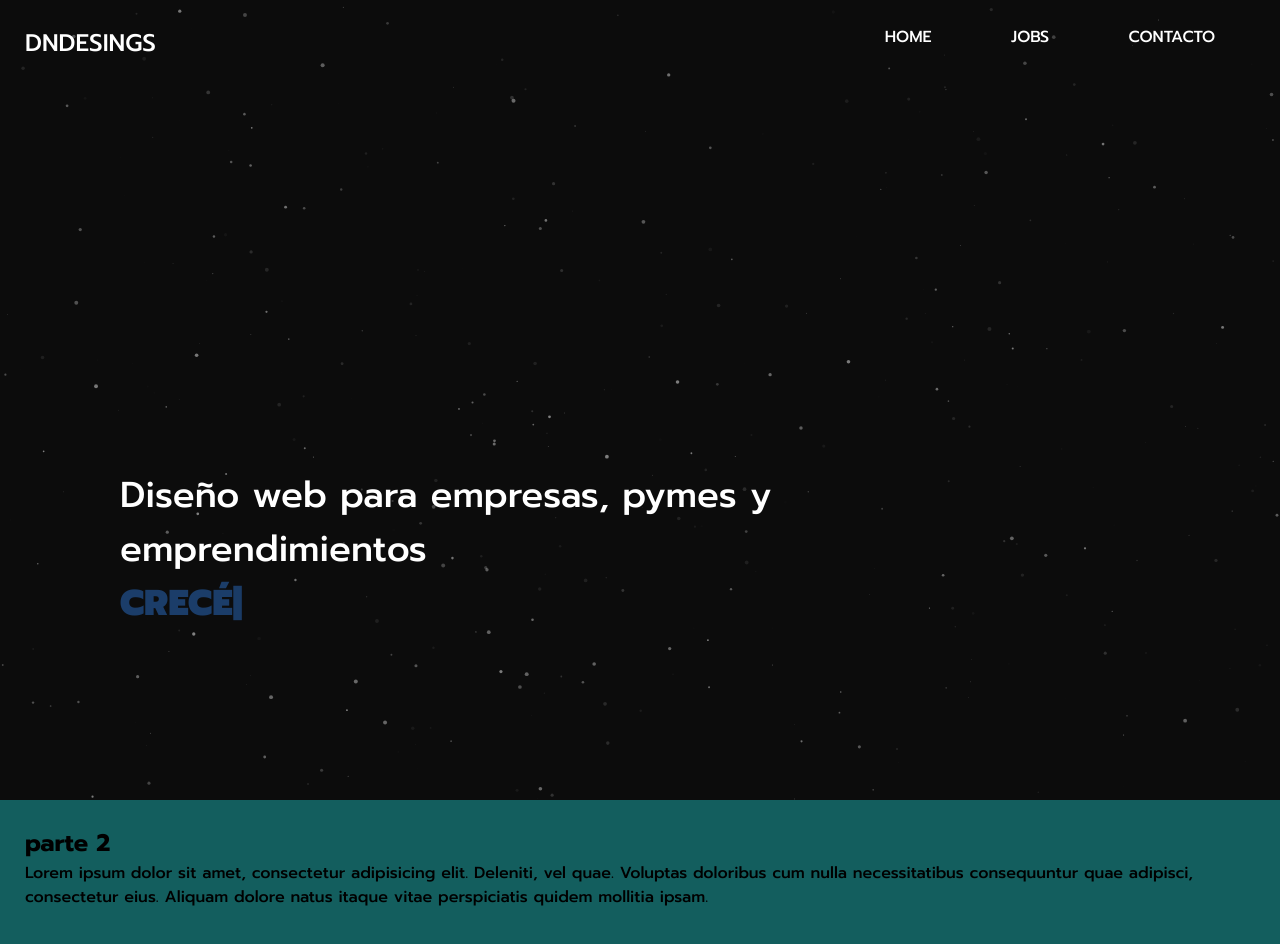
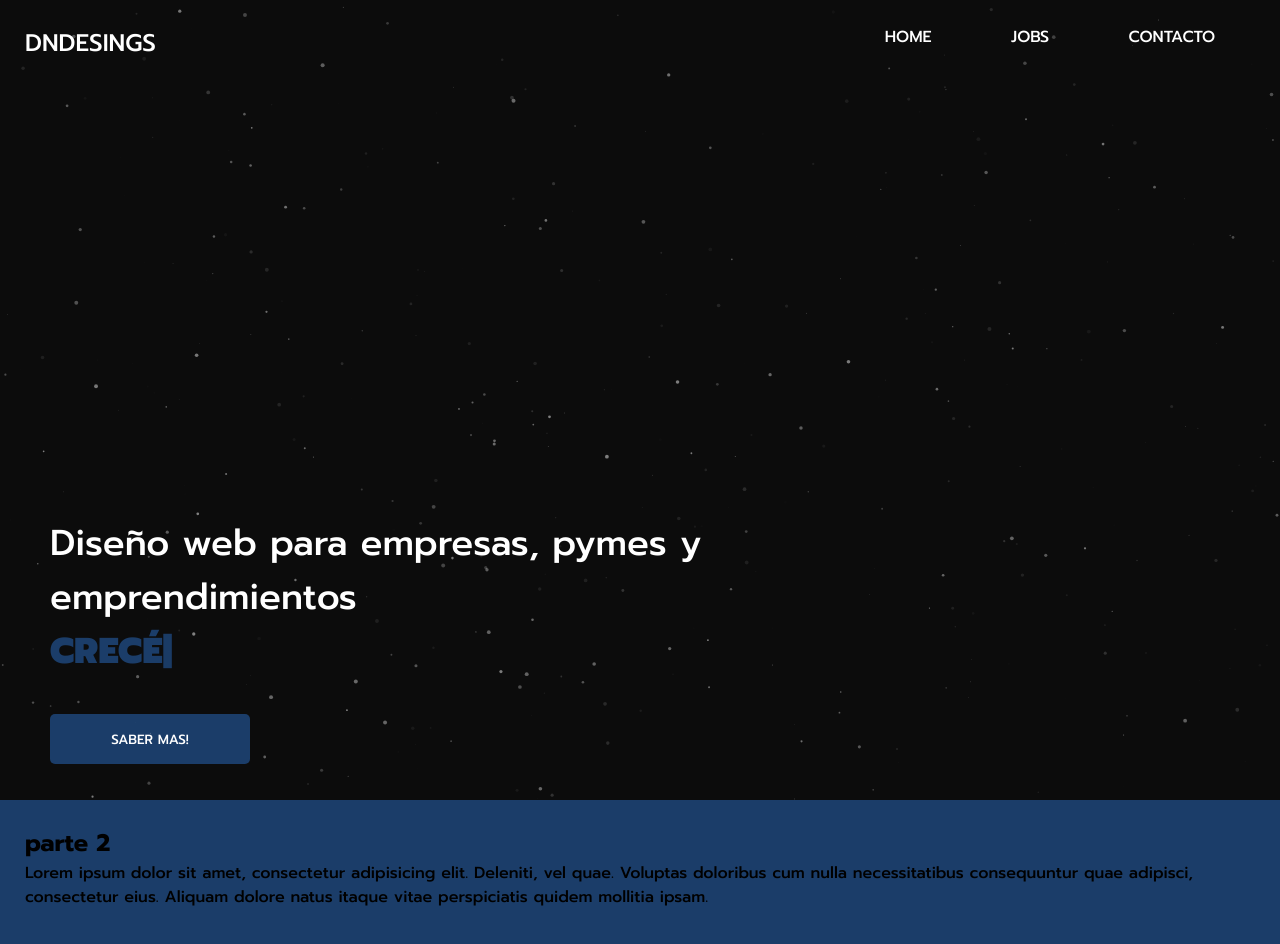
Before and after one commit to darianesquivel/dndesings, a plain HTML site: page index.html in a window 1280 px wide. Drawn offline with nearby package versions, Linux system fonts and the light colour scheme.

Commit message:
add button

```diff
--- a/index.html
+++ b/index.html
@@ -35,6 +35,7 @@
             Diseño web para empresas, pymes y emprendimientos <br />
             <span class="typed"></span>
           </h2>
+          <button>SABER MAS!</button>
         </div>
       </section>
       <section class="section2">
--- a/scss/_global.scss
+++ b/scss/_global.scss
@@ -8,17 +8,6 @@
 
 body {
   background-color: rgb(12, 12, 12);
-}
-
-.container {
-  width: 100%;
-  padding: 100px;
-}
-
-@media (max-width: 900px) {
-  .container {
-    padding: 20px;
-  }
 }
 
 /* PARTICLES */
--- a/scss/_home.scss
+++ b/scss/_home.scss
@@ -1,4 +1,20 @@
 /* SECTION 1*/
+.container {
+  width: 100%;
+  height: 40vh;
+  display: flex;
+  flex-direction: column;
+  justify-content: space-evenly;
+  padding: 0px 50px;
+  button {
+    width: 200px;
+    height: 50px;
+    background-color: rgb(27, 61, 105);
+    border: none;
+    color: white;
+    border-radius: 5px;
+  }
+}
 
 .section1 {
   width: 100%;
@@ -16,7 +32,6 @@
     font-weight: 500;
     z-index: 1;
     position: relative;
-    padding: 20px 20px 70px;
     width: 700px;
     text-align: left;
   }
@@ -30,7 +45,7 @@
 .section2 {
   width: 100%;
   height: 100vh;
-  background-color: rgb(19, 94, 94);
+  background-color: rgb(27, 61, 105);
   padding: 25px;
 }
 
@@ -44,12 +59,15 @@
       width: 100%;
     }
   }
+  .container {
+    padding: 20px;
+  }
 }
 
 @media (max-width: 600px) {
   .section1 {
     font-size: 1rem;
-    height: 70vh;
+
     h2 {
       width: 100%;
     }
```
Also changed, not shown: css/style.css, 1 other file.
